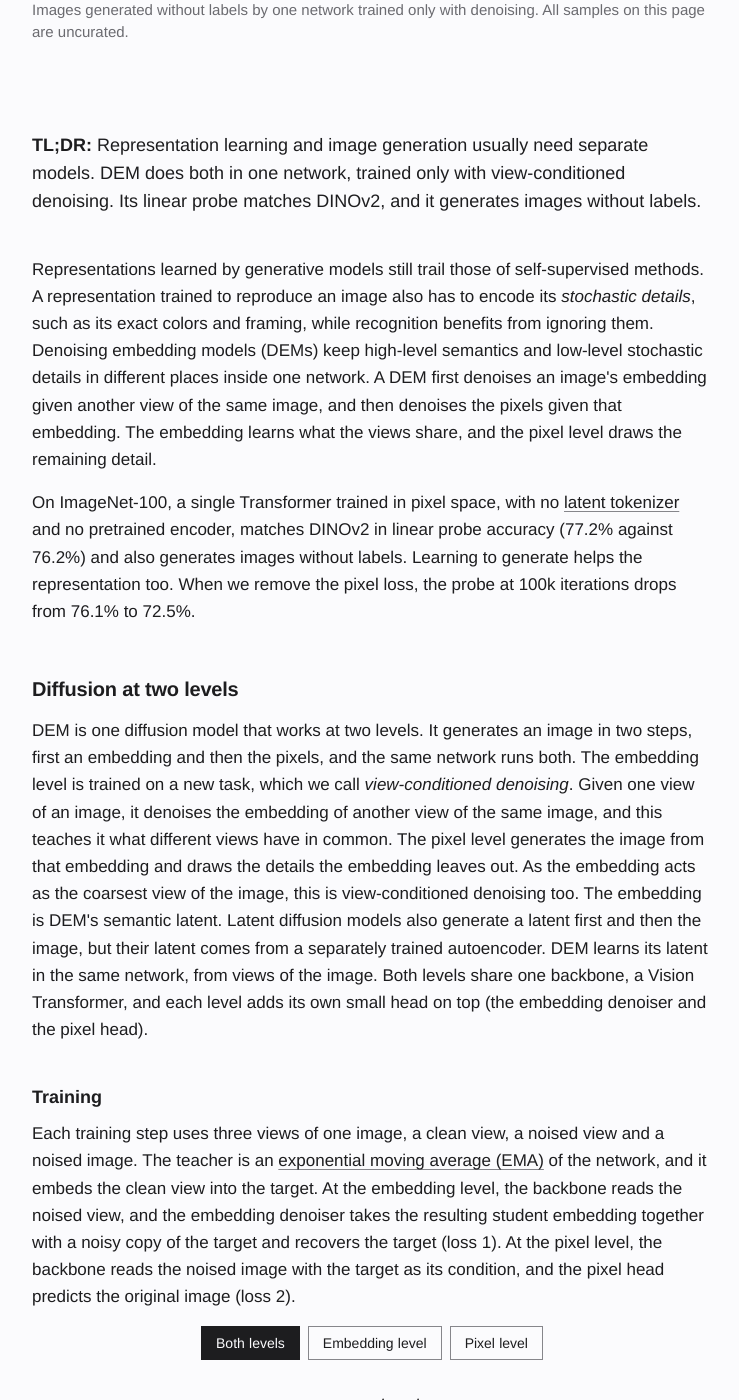
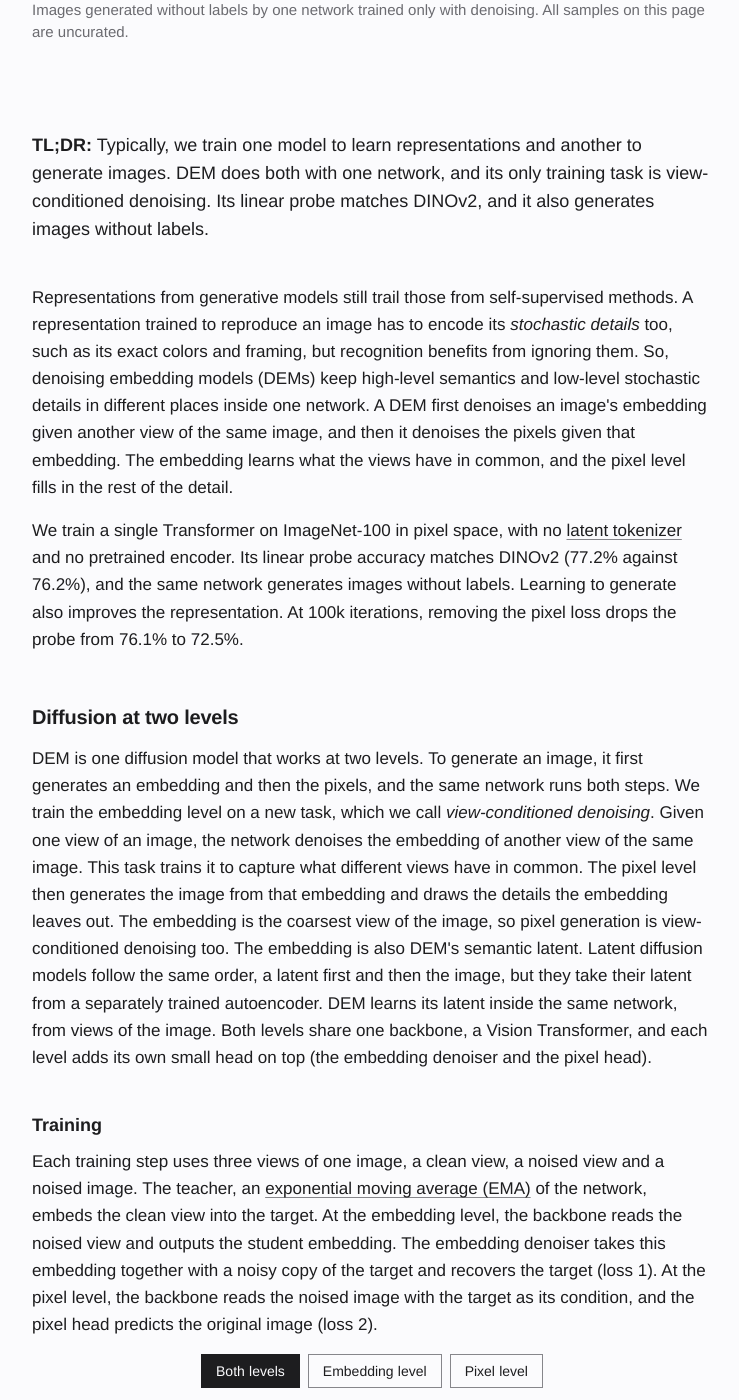
Before and after one commit to rabiulcste/rabiulcste.github.io, a Jekyll site: the page built from dem-denoising-embeddings/index.html, in a window 1280 px wide and 1400 px high, scrolled down 982 px. Shown: the whole window, without its empty margins (268-1007 px from the left). Built offline with Jekyll 4.4.1, drawn with Linux system fonts in a browser that asks for light colours; some of the changed text lies outside the part shown.

Commit message:
DEM page: author's voice

```diff
--- a/dem-denoising-embeddings/index.html
+++ b/dem-denoising-embeddings/index.html
@@ -237,18 +237,18 @@ bibtex: |
 </section>
 
 <section id="tldr">
-    <p class="tldr"><strong>TL;DR:</strong> Representation learning and image generation usually need separate models. DEM does both in one network, trained only with view-conditioned denoising. Its linear probe matches DINOv2, and it generates images without labels.</p>
+    <p class="tldr"><strong>TL;DR:</strong> Typically, we train one model to learn representations and another to generate images. DEM does both with one network, and its only training task is view-conditioned denoising. Its linear probe matches DINOv2, and it also generates images without labels.</p>
 </section>
 <section class="intro">
-    <p>Representations learned by generative models still trail those of self-supervised methods. A representation trained to reproduce an image also has to encode its <em>stochastic details</em>, such as its exact colors and framing, while recognition benefits from ignoring them. Denoising embedding models (DEMs) keep high-level semantics and low-level stochastic details in different places inside one network. A DEM first denoises an image's embedding given another view of the same image, and then denoises the pixels given that embedding. The embedding learns what the views share, and the pixel level draws the remaining detail.</p>
-    <p>On ImageNet-100, a single Transformer trained in pixel space, with no <a href="https://arxiv.org/abs/2112.10752">latent tokenizer</a> and no pretrained encoder, matches DINOv2 in linear probe accuracy (77.2% against 76.2%) and also generates images without labels. Learning to generate helps the representation too. When we remove the pixel loss, the probe at 100k iterations drops from 76.1% to 72.5%.</p>
+    <p>Representations from generative models still trail those from self-supervised methods. A representation trained to reproduce an image has to encode its <em>stochastic details</em> too, such as its exact colors and framing, but recognition benefits from ignoring them. So, denoising embedding models (DEMs) keep high-level semantics and low-level stochastic details in different places inside one network. A DEM first denoises an image's embedding given another view of the same image, and then it denoises the pixels given that embedding. The embedding learns what the views have in common, and the pixel level fills in the rest of the detail.</p>
+    <p>We train a single Transformer on ImageNet-100 in pixel space, with no <a href="https://arxiv.org/abs/2112.10752">latent tokenizer</a> and no pretrained encoder. Its linear probe accuracy matches DINOv2 (77.2% against 76.2%), and the same network generates images without labels. Learning to generate also improves the representation. At 100k iterations, removing the pixel loss drops the probe from 76.1% to 72.5%.</p>
 </section>
 
 <section id="method">
     <h2>Diffusion at two levels</h2>
-    <p>DEM is one diffusion model that works at two levels. It generates an image in two steps, first an embedding and then the pixels, and the same network runs both. The embedding level is trained on a new task, which we call <em>view-conditioned denoising</em>. Given one view of an image, it denoises the embedding of another view of the same image, and this teaches it what different views have in common. The pixel level generates the image from that embedding and draws the details the embedding leaves out. As the embedding acts as the coarsest view of the image, this is view-conditioned denoising too. The embedding is DEM's semantic latent. Latent diffusion models also generate a latent first and then the image, but their latent comes from a separately trained autoencoder. DEM learns its latent in the same network, from views of the image. Both levels share one backbone, a Vision Transformer, and each level adds its own small head on top (the embedding denoiser and the pixel head).</p>
+    <p>DEM is one diffusion model that works at two levels. To generate an image, it first generates an embedding and then the pixels, and the same network runs both steps. We train the embedding level on a new task, which we call <em>view-conditioned denoising</em>. Given one view of an image, the network denoises the embedding of another view of the same image. This task trains it to capture what different views have in common. The pixel level then generates the image from that embedding and draws the details the embedding leaves out. The embedding is the coarsest view of the image, so pixel generation is view-conditioned denoising too. The embedding is also DEM's semantic latent. Latent diffusion models follow the same order, a latent first and then the image, but they take their latent from a separately trained autoencoder. DEM learns its latent inside the same network, from views of the image. Both levels share one backbone, a Vision Transformer, and each level adds its own small head on top (the embedding denoiser and the pixel head).</p>
     <h3>Training</h3>
-    <p>Each training step uses three views of one image, a clean view, a noised view and a noised image. The teacher is an <a href="https://arxiv.org/abs/2104.14294">exponential moving average (EMA)</a> of the network, and it embeds the clean view into the target. At the embedding level, the backbone reads the noised view, and the embedding denoiser takes the resulting student embedding together with a noisy copy of the target and recovers the target (loss 1). At the pixel level, the backbone reads the noised image with the target as its condition, and the pixel head predicts the original image (loss 2).</p>
+    <p>Each training step uses three views of one image, a clean view, a noised view and a noised image. The teacher, an <a href="https://arxiv.org/abs/2104.14294">exponential moving average (EMA)</a> of the network, embeds the clean view into the target. At the embedding level, the backbone reads the noised view and outputs the student embedding. The embedding denoiser takes this embedding together with a noisy copy of the target and recovers the target (loss 1). At the pixel level, the backbone reads the noised image with the target as its condition, and the pixel head predicts the original image (loss 2).</p>
     <figure class="dem-fig dem-btnfig" id="dem-train">
         <div class="tabs dem-btns" role="group" aria-label="Training levels" hidden>
             <button type="button" class="btn" data-task="" aria-pressed="true">Both<span class="dem-long"> levels</span></button>
@@ -373,7 +373,7 @@ bibtex: |
         <figcaption class="dem-task-text" aria-live="polite">One training step. The teacher embeds a clean view into the target z. The denoised ẑ is trained toward z (loss 1), and the denoised image x̂ toward the original image (loss 2).</figcaption>
     </figure>
     <h3>Inference</h3>
-    <p>After training, we drop the teacher, and the same network both encodes and generates images. The representation of an image is the <a href="https://arxiv.org/abs/2010.11929">Vision Transformer</a>'s output, with no head on top. To generate without labels, the embedding denoiser first samples an embedding from noise, with no view at all. The Vision Transformer and the pixel head then draw an image from that embedding. Given only a crop, the embedding denoiser samples several embeddings that fit the crop, and the pixel head draws one image for each.</p>
+    <p>After training, we drop the teacher. The same network then encodes images and also generates them. The representation of an image is the <a href="https://arxiv.org/abs/2010.11929">Vision Transformer</a>'s output, with no head on top. To generate without labels, the embedding denoiser first samples an embedding from noise, with no view at all. The Vision Transformer and the pixel head then draw an image from that embedding. When we give it only a crop, the embedding denoiser samples several embeddings that fit the crop, and the pixel head draws one image for each.</p>
     <figure class="dem-fig dem-btnfig" id="dem-infer" data-task="gen">
         <div class="tabs dem-btns" role="group" aria-label="Uses of the trained model" hidden>
             <button type="button" class="btn" data-task="rep" aria-pressed="false">Encode</button>
@@ -421,7 +421,7 @@ bibtex: |
 
 <section id="views">
     <h2>Views as noise maps</h2>
-    <p>To train both levels as one task, we need them to read the same inputs. Self-supervised learning (SSL) methods learn from masked or cropped views, and diffusion models learn from images with noise on every patch. Masking or cropping a patch has the same effect as noising it fully, so a single noising process that <a href="https://arxiv.org/abs/2407.01392">sets a noise level for each patch</a> can produce both kinds of input. DEM draws all of its inputs from this one process, and we describe each input by its noise map, the noise level of every patch. The student sees a noised view, which combines a mask with noise, and the teacher sees a clean view. The pixel pass sees a noised image, the whole image at one noise level.</p>
+    <p>To train both levels as one task, we need them to read the same kind of input. However, the two fields use different inputs. Self-supervised learning (SSL) methods learn from masked or cropped views, and diffusion models learn from images with noise on every patch. Intuitively, masking or cropping a patch has the same effect as noising it fully. So a single noising process that <a href="https://arxiv.org/abs/2407.01392">sets a noise level for each patch</a> can produce both kinds of input. DEM draws all of its inputs from this one process, and we describe each input by its noise map, the noise level of every patch. The student sees a noised view, which combines a mask with noise, and the teacher sees a clean view. The pixel pass sees a noised image, the whole image at one noise level.</p>
     <figure class="dem-fig">
         <div class="dem-views">
             <figure class="dem-view"><figcaption><span>Clean</span><span class="dem-role sl">clean view</span></figcaption><svg class="dem-map" viewBox="0 0 80 80" aria-hidden="true"><rect width="80" height="80" fill="#fff"/><path d="M10 0V80M0 10H80M20 0V80M0 20H80M30 0V80M0 30H80M40 0V80M0 40H80M50 0V80M0 50H80M60 0V80M0 60H80M70 0V80M0 70H80" stroke="#fff" stroke-width="0.8"/></svg><img src="view_clean.webp" width="64" height="64" alt="A clean image of a dog, with an all-white noise map." loading="lazy"></figure>
@@ -436,7 +436,7 @@ bibtex: |
 
 <section id="schedules">
     <h2>One noise schedule per level</h2>
-    <p>Each level has its own noise schedule, and the schedules decide which part of the image each level learns. We denoise the embedding mostly near full noise (median 0.95), close to the SSL task, where the semantics are learned. Pixel noise sits lower (median 0.69), in the range where the stochastic details are drawn.</p>
+    <p>Each level has its own noise schedule, and the schedule decides which part of the image that level learns. We denoise the embedding mostly near full noise (median 0.95). This is close to the SSL task, and it is where the network learns the semantics. The pixel noise sits lower (median 0.69), in the range where the model draws the stochastic details.</p>
     <figure class="dem-fig"><svg class="dem-svg dem-fit" viewBox="0 0 480 224" role="img" aria-labelledby="sch-t">
 <title id="sch-t">Two logit-normal noise schedules on an axis from clean to full noise. The embedding level has median 0.95 and sits close to full noise. The pixel level has median 0.69. Each curve is scaled to its own peak.</title>
 <defs><linearGradient id="nz" x1="0" x2="1"><stop offset="0" class="nz0"/><stop offset="1" class="nz1"/></linearGradient></defs>
@@ -456,7 +456,7 @@ bibtex: |
 
 <section id="special-case">
     <h2>SSL is the full-noise case</h2>
-    <p><a href="https://arxiv.org/abs/2006.07733">Joint-embedding SSL methods</a> are a special case of DEM. These methods train a network to predict the embedding of one view of an image from another view. Suppose that network also receives a noisy copy of the embedding it predicts. If the copy is pure noise, it carries no information and the task stays the same, so prediction is view-conditioned embedding denoising at full noise. At lower noise levels, DEM learns the full distribution of embeddings that fit the view, while a predictor collapses this distribution to its mean. With no view, the distribution becomes a prior over embeddings, and DEM samples from it to generate images without labels.</p>
+    <p><a href="https://arxiv.org/abs/2006.07733">Joint-embedding SSL methods</a> are a special case of DEM. They train a network to predict the embedding of one view of an image from another view. Now suppose we also give that network a noisy copy of the embedding it has to predict. If the copy is pure noise, it carries no information, and the task does not change. So prediction is view-conditioned embedding denoising at full noise. At lower noise levels, DEM learns the full distribution of embeddings that fit the view. In contrast, a predictor collapses this distribution to its mean. With no view at all, the distribution becomes a prior over embeddings, and DEM samples from it to generate images without labels.</p>
     <figure class="dem-fig" id="dem-tau">
         <div class="dem-tau-wrap"><svg class="dem-svg dem-svg--phone dem-flow dem-copy" viewBox="0 0 360 176" role="img" aria-labelledby="cp-t">
 <title id="cp-t">An illustration, not model output. The noised view and a noisy copy of the target go into the backbone and embedding denoiser, which predict the target. The slider sets the noise level tau of the copy, a mix of the target and one fixed draw of Gaussian noise. As tau rises, the copy's bars move from the target's toward the noise. At tau 1 the copy is pure noise and carries no information, so this is prediction from the view alone.</title>
@@ -513,7 +513,7 @@ bibtex: |
 
 <section id="one-embedding">
     <h2>One embedding, many images</h2>
-    <p>The embedding sets what is in the image. When we sample the pixel level again with fresh noise, the stochastic details change and the content stays.</p>
+    <p>The embedding decides what is in the image. If we keep the embedding and sample the pixel level again with fresh noise, the stochastic details change and the content stays the same.</p>
     <figure class="dem-fig">
         <div class="dem-media wide dem-pair">
             <div><img src="same_embedding.webp" width="656" height="392" alt="Three rows of five generated images. Images in a row share content and differ in detail." loading="lazy"><p>Each row uses one sampled embedding with different pixel noise.</p></div>
@@ -535,8 +535,8 @@ bibtex: |
 
 <section id="speedrun">
     <h2>How we built DEM</h2>
-    <p>We built DEM through a speedrun in the style of <a href="https://github.com/KellerJordan/modded-nanogpt">modded-nanogpt</a>, and a component stayed in the model only if it improved results on a fixed protocol. Every run changes one component of the current best model and trains a ViT-S/8 for 20k iterations at batch size 512 on ImageNet-100 at 64x64. Two numbers decide whether the change stays, the linear probe and FID-5k without labels. Before we launch a run, we write the change into the project journal with its hypothesis, its predicted effect and numeric thresholds for success and refutation. Seed 0 nominates a change and seed 1 confirms it. A change sets a record when its two-seed mean improves one metric by more than the seed spread (1.0 probe points or 2.5 FID) and does not worsen the other metric by more than its spread.</p>
-    <p>We set the initial idea and every change of direction. AI agents implemented candidate changes, launched the runs, checked each outcome against the prediction written down before launch and proposed the next experiments. This process adds components quickly, so we periodically paused to simplify the model and removed the components the central claim did not need. We kept a removal when both metrics stayed level.</p>
+    <p>We built DEM through a speedrun in the style of <a href="https://github.com/KellerJordan/modded-nanogpt">modded-nanogpt</a>. A component stayed in the model only if it improved results on a fixed protocol. Every run changes one component of the current best model and trains a ViT-S/8 for 20k iterations at batch size 512 on ImageNet-100 at 64x64. Two numbers decide whether the change stays, the linear probe and FID-5k without labels. Before we launch a run, we write the change into the project journal with its hypothesis, its predicted effect and numeric thresholds for success and refutation. Seed 0 nominates a change and seed 1 confirms it. A change sets a record when its two-seed mean improves one metric by more than the seed spread (1.0 probe points or 2.5 FID) and does not worsen the other metric by more than its spread.</p>
+    <p>We set the initial idea and every change of direction. AI agents implemented candidate changes, launched the runs, checked each outcome against the prediction written down before launch and proposed the next experiments. This process adds components quickly. So, every so often we paused to simplify the model and removed the components the central claim did not need. We kept a removal when both metrics stayed level.</p>
     <figure class="dem-fig" id="dem-front" data-set="adopted">
         <div class="tabs dem-btns" role="group" aria-label="Sampler" hidden>
             <button type="button" class="btn" data-set="earlier" aria-pressed="false">Earlier sampler</button>
```
Also changed, not shown: other parts of dem-denoising-embeddings/index.html (+1 -1 lines).
